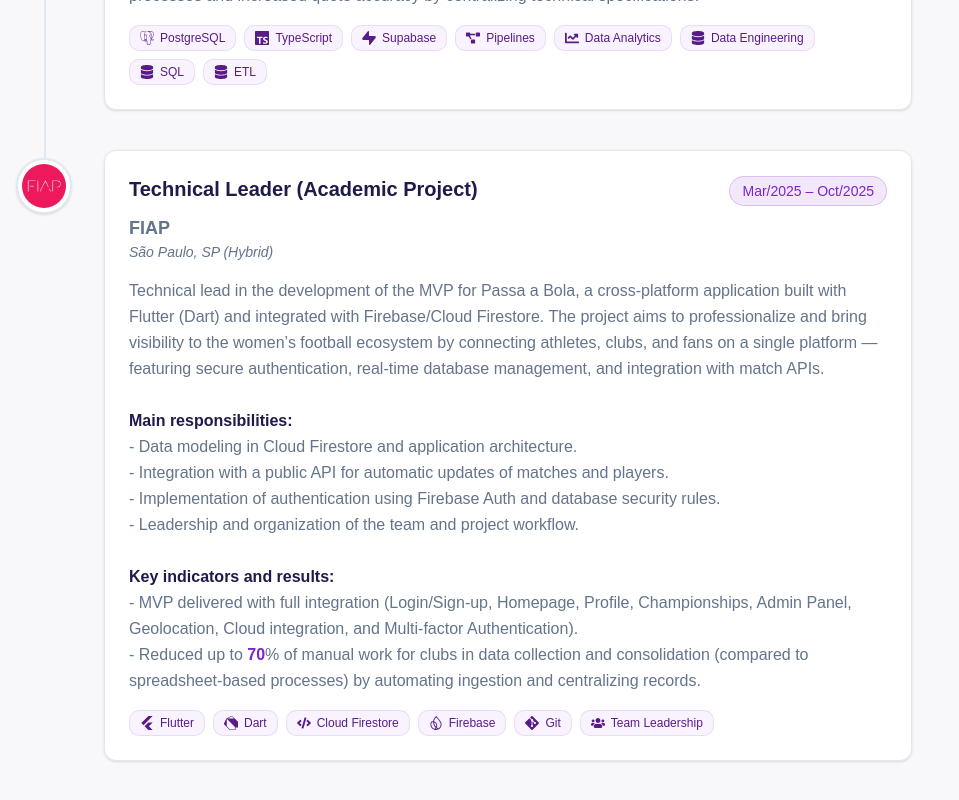
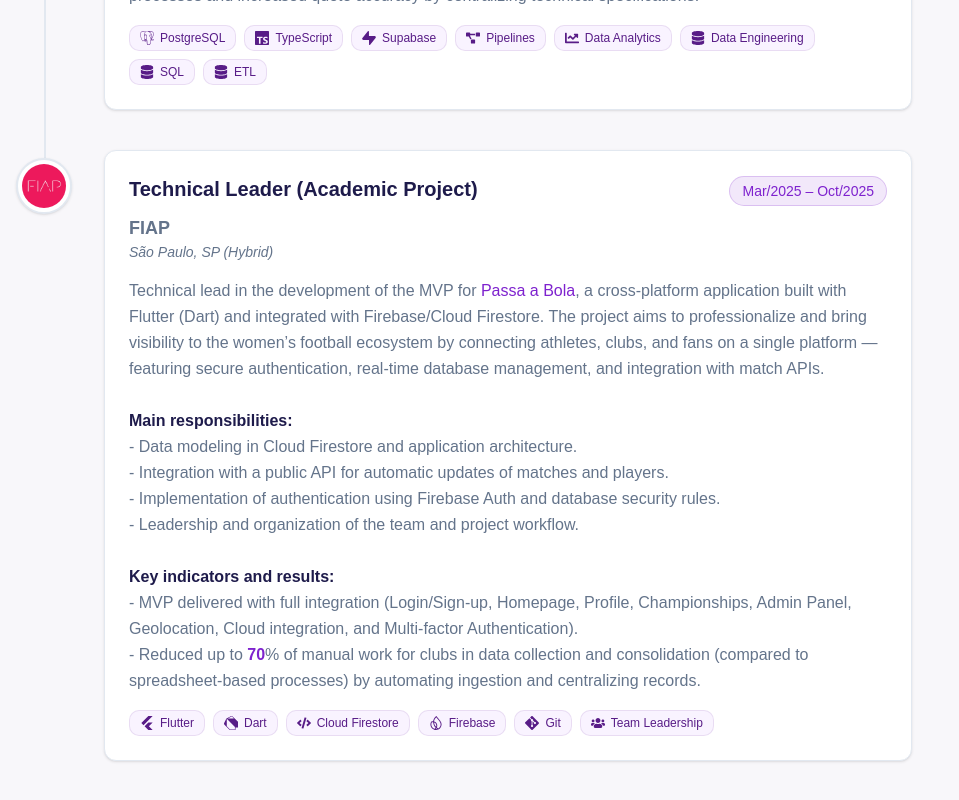
Before and after one commit to Caioncaminha/portfolio, a Next.js app: page / in a window 1280 px wide. Shown: the part 2113-2913 px from the top of the page, without its empty margins (0-959 px from the left). Built offline with nearby package versions, Linux system fonts and the light colour scheme.

Commit message:
feat(ui): support clickable links in RichText and update project mentions
Added support for [text](url) syntax in RichText component. Updated About and Experience sections to include deep links to featured projects (Passa a Bola and Catálogo Unentel) for better navigation.

```diff
--- a/src/components/ui/rich-text.tsx
+++ b/src/components/ui/rich-text.tsx
@@ -1,6 +1,7 @@
 import React from "react";
 import { cn } from "@/lib/utils";
 import { Counter } from "@/components/ui/counter";
+import Link from "next/link";
 
 interface RichTextProps {
   text: string;
@@ -8,8 +9,8 @@
 }
 
 export function RichText({ text, className }: RichTextProps) {
-  // Updated regex to allow commas and dots inside brackets: [[20,000]] or [[90.5]]
-  const parts = text.split(/(\*\*.*?\*\*|\*.*?\*|`.*?`|__.*?__|\[\[[\d,.]+\]\])/g);
+  // Updated regex to include markdown links: [text](url)
+  const parts = text.split(/(\*\*.*?\*\*|\*.*?\*|`.*?`|__.*?__|\[\[[\d,.]+\]\]|\[.*?\]\(.*?\))/g);
 
   return (
     <p className={cn("whitespace-pre-line leading-relaxed", className)}>
@@ -56,6 +57,21 @@
                 <Counter key={index} value={value} className="font-bold text-primary" />
             );
         }
+        if (part.startsWith("[") && part.includes("](")) {
+          const match = part.match(/\[(.*?)\]\((.*?)\)/);
+          if (match) {
+            const [, linkText, href] = match;
+            return (
+              <Link
+                key={index}
+                href={href}
+                className="text-primary hover:underline font-medium"
+              >
+                {linkText}
+              </Link>
+            );
+          }
+        }
         return part;
       })}
     </p>
--- a/src/data/dictionaries.ts
+++ b/src/data/dictionaries.ts
@@ -14,7 +14,7 @@
     },
     about: {
       title: "About Me",
-      summary: `Experienced leader and developer focused on Python, TypeScript, algorithms, and data structures. Proven track record in leading academic and corporate projects, notably the __"Passa a Bola"__ and __"Catálogo Unentel"__ initiatives. Currently serving as a Pre-Sales Intern and Lead Developer at Unentel Distribuição.
+      summary: `Experienced leader and developer focused on Python, TypeScript, algorithms, and data structures. Proven track record in leading academic and corporate projects, notably the ["Passa a Bola"](/projects/passa-a-bola) and ["Catálogo Unentel"](/projects/unentel-catalog) initiatives. Currently serving as a Pre-Sales Intern and Lead Developer at Unentel Distribuição.
 
       Areas of interest (internship and junior): Data Engineering or related fields.`,
     },
@@ -43,7 +43,7 @@
           role: "Pre-Sales & Lead Developer",
           period: "Oct/2025 – Present",
           location: "São Paulo, SP (Hybrid)",
-          description: `Designed and deployed a centralized data platform consolidating [[20,000]]+ SKUs, eliminating data fragmentation across sales operations.
+          description: `Designed and deployed a [centralized data platform](/projects/unentel-catalog) consolidating [[20,000]]+ SKUs, eliminating data fragmentation across sales operations.
 
 **- ETL & Data Pipelines:** Architected ingestion workflows using TypeScript and SQL to extract, normalize, and deduplicate raw vendor data, ensuring a "Single Source of Truth".
 
@@ -69,7 +69,7 @@
           role: "Technical Leader (Academic Project)",
           period: "Mar/2025 – Oct/2025",
           location: "São Paulo, SP (Hybrid)",
-          description: `Technical lead in the development of the MVP for Passa a Bola, a cross-platform application built with Flutter (Dart) and integrated with Firebase/Cloud Firestore. The project aims to professionalize and bring visibility to the women’s football ecosystem by connecting athletes, clubs, and fans on a single platform — featuring secure authentication, real-time database management, and integration with match APIs.
+          description: `Technical lead in the development of the MVP for [Passa a Bola](/projects/passa-a-bola), a cross-platform application built with Flutter (Dart) and integrated with Firebase/Cloud Firestore. The project aims to professionalize and bring visibility to the women’s football ecosystem by connecting athletes, clubs, and fans on a single platform — featuring secure authentication, real-time database management, and integration with match APIs.
 
 **Main responsibilities:**
 - Data modeling in Cloud Firestore and application architecture.
@@ -222,7 +222,7 @@
     about: {
       title: "Sobre Mim",
       summary:
-        "Líder e desenvolvedor experiente focado em Python, TypeScript, algoritmos e estruturas de dados. Histórico comprovado na liderança de projetos acadêmicos e corporativos, notadamente as iniciativas 'Passa a Bola' e 'Catálogo Unentel'. Atualmente atuando como Estagiário de Pré-Vendas e Desenvolvedor Líder na Unentel Distribuição.",
+        "Líder e desenvolvedor experiente focado em Python, TypeScript, algoritmos e estruturas de dados. Histórico comprovado na liderança de projetos acadêmicos e corporativos, notadamente as iniciativas ['Passa a Bola'](/projects/passa-a-bola) e ['Catálogo Unentel'](/projects/unentel-catalog). Atualmente atuando como Estagiário de Pré-Vendas e Desenvolvedor Líder na Unentel Distribuição.",
     },
     skills: {
       title: "Habilidades Técnicas",
@@ -243,7 +243,7 @@
           role: "Estagiário de Pré-Vendas & Desenvolvedor Líder",
           period: "Out/2025 – Presente",
           location: "São Paulo, SP (Híbrido)",
-          description: `Projetei e implementei uma plataforma de dados centralizada consolidando mais de 20.000 SKUs, eliminando a fragmentação de dados nas operações de vendas.
+          description: `Projetei e implementei uma [plataforma de dados centralizada](/projects/unentel-catalog) consolidando mais de 20.000 SKUs, eliminando a fragmentação de dados nas operações de vendas.
 - ETL e Pipelines de Dados: Estruturei fluxos de trabalho de ingestão usando TypeScript e SQL para extrair, normalizar e desduplicar dados brutos de fornecedores, garantindo uma "Fonte Única de Verdade".
 - Desempenho do Banco de Dados: Otimizei planos de consulta PostgreSQL usando índices GIN, correspondência aproximada (pg_trgm) e unnacent, alcançando tempos de resposta inferiores a 200 ms em consultas de pesquisa complexas.
 - Governança de Dados: Impus integridade de dados rigorosa por meio de Modelagem Relacional e Row Level Security (RLS); automatizei tarefas de manutenção do banco de dados (limpeza/vacuum) usando pg_cron.
@@ -257,7 +257,7 @@
           period: "Mar/2025 – Out/2025",
           location: "São Paulo, SP (Híbrido)",
           description:
-            "Liderei o desenvolvimento do 'Passa a Bola' (MVP) usando Flutter e Firebase. Projetei estruturas no Cloud Firestore. Automatizei atualizações de partidas via API pública. Gerenciei fluxos de trabalho Git e apliquei práticas de Clean Code.",
+            "Liderei o desenvolvimento do ['Passa a Bola'](/projects/passa-a-bola) (MVP) usando Flutter e Firebase. Projetei estruturas no Cloud Firestore. Automatizei atualizações de partidas via API pública. Gerenciei fluxos de trabalho Git e apliquei práticas de Clean Code.",
           skills: ["Flutter", "Dart", "Firebase", "Liderança de Equipe"],
           logo: "/images/experience/fiap_logo.png",
         },
@@ -294,7 +294,7 @@
           github: "#",
         },
         {
-          slug: "passa-bola",
+          slug: "passa-a-bola",
           title: "Passa a Bola",
           description:
             "Aplicativo multiplataforma para profissionalizar o futebol feminino. Reduziu a coleta manual de dados para clubes em 70%.",
```
